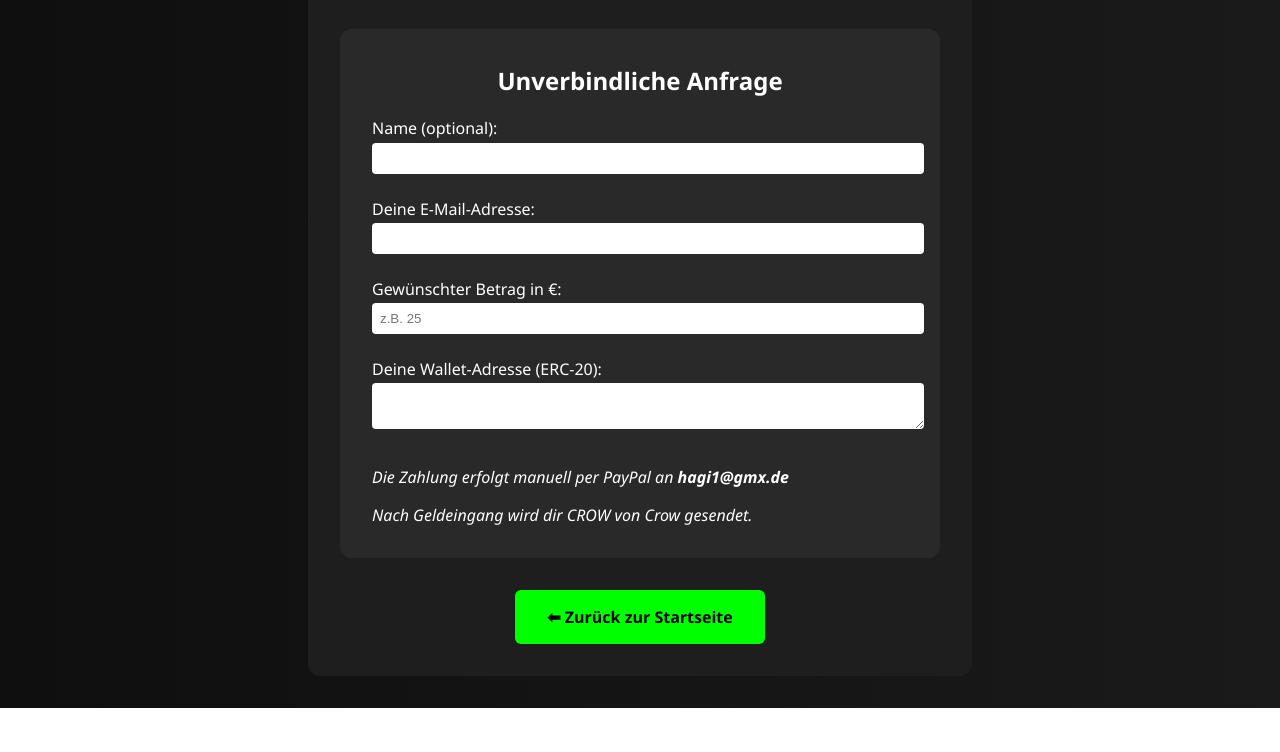
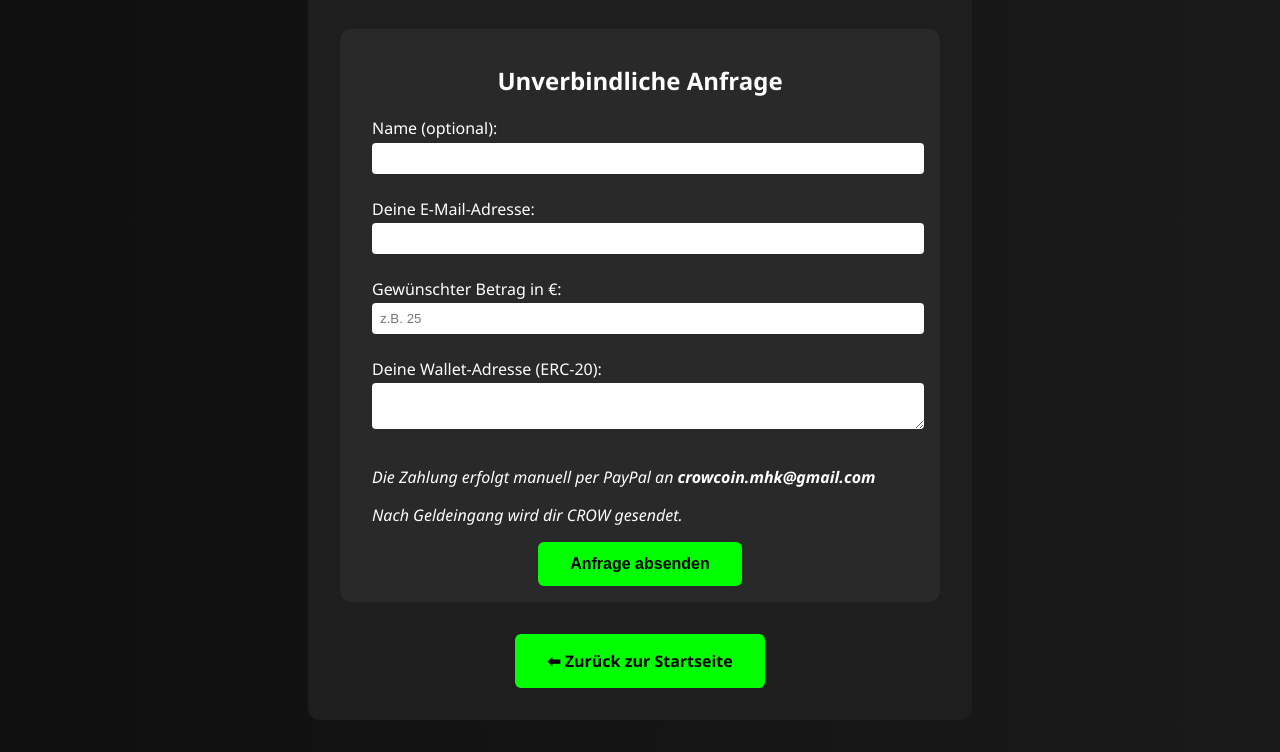
Before and after one commit to thecrowharry/crowcoin, a plain HTML site: page kaufen.html in a window 1280 px wide. Shown: the part 799-1551 px from the top of the page. Before the commit the page ends 1507 px from the top, so only its background shows below. Drawn offline with Linux system fonts and the light colour scheme; no server answers.

Commit message:
Add files via upload

```diff
--- a/kaufen.html
+++ b/kaufen.html
@@ -77,6 +77,19 @@
       border: none;
       margin-bottom: 1rem;
     }
+    button {
+      background-color: #0f0;
+      color: #000;
+      font-weight: bold;
+      padding: 0.8rem 2rem;
+      border: none;
+      border-radius: 6px;
+      font-size: 1rem;
+      cursor: pointer;
+    }
+    button:hover {
+      background-color: #bfff00;
+    }
     a.btn {
       display: inline-block;
       margin-top: 2rem;
@@ -129,7 +142,7 @@
       <p style="margin-top: 0.5rem;">Jetzt scannen & CrowCoin sichern!</p>
     </div>
 
-    <form>
+    <form name="crowcoin-formular" method="POST" data-netlify="true">
       <h2 style="text-align:center">Unverbindliche Anfrage</h2>
       <label for="name">Name (optional):</label>
       <input type="text" id="name" name="name">
@@ -143,8 +156,12 @@
       <label for="wallet">Deine Wallet-Adresse (ERC-20):</label>
       <textarea id="wallet" name="wallet" rows="2" required></textarea>
 
-      <p><em>Die Zahlung erfolgt manuell per PayPal an <strong>hagi1@gmx.de</strong></em></p>
-      <p><em>Nach Geldeingang wird dir CROW von Crow gesendet.</em></p>
+      <p><em>Die Zahlung erfolgt manuell per PayPal an <strong>crowcoin.mhk@gmail.com</strong></em></p>
+      <p><em>Nach Geldeingang wird dir CROW gesendet.</em></p>
+
+      <div style="text-align:center">
+        <button type="submit">Anfrage absenden</button>
+      </div>
     </form>
 
     <a class="btn" href="index.html">⬅ Zurück zur Startseite</a>
```
